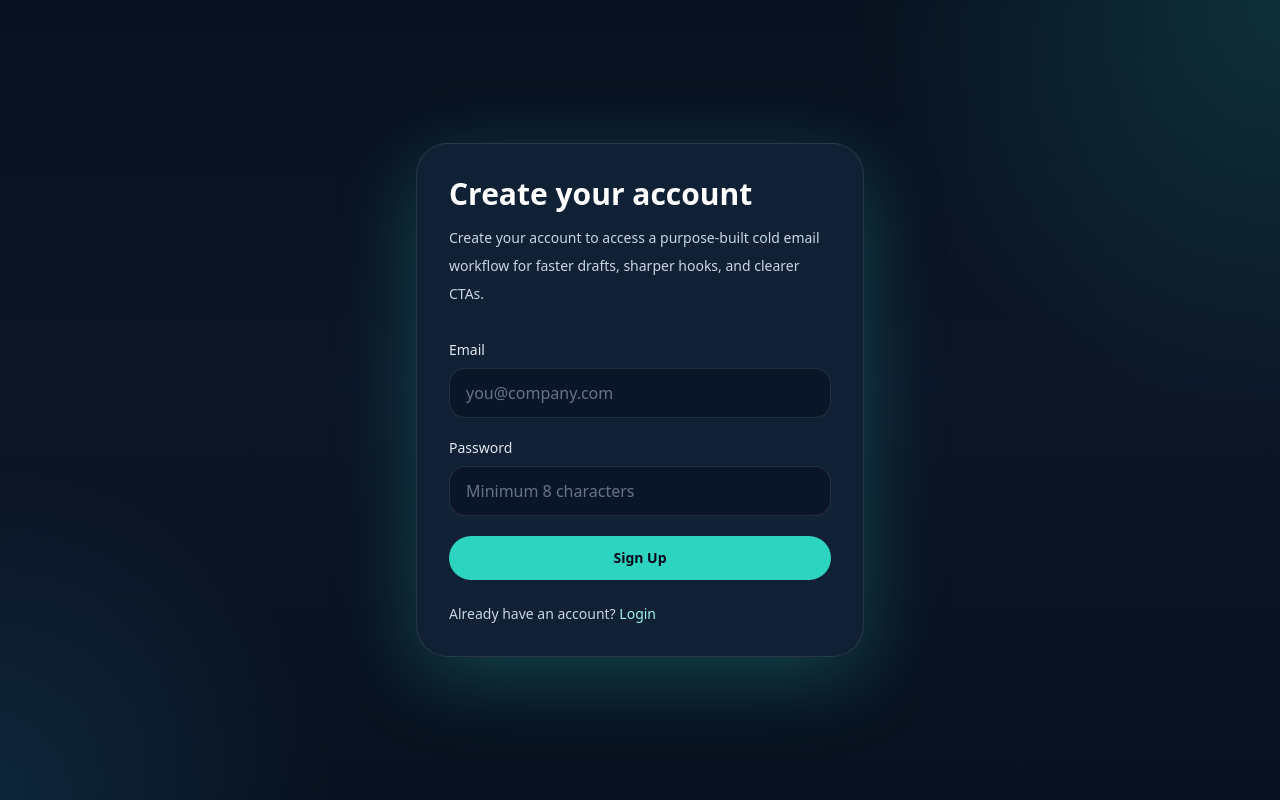
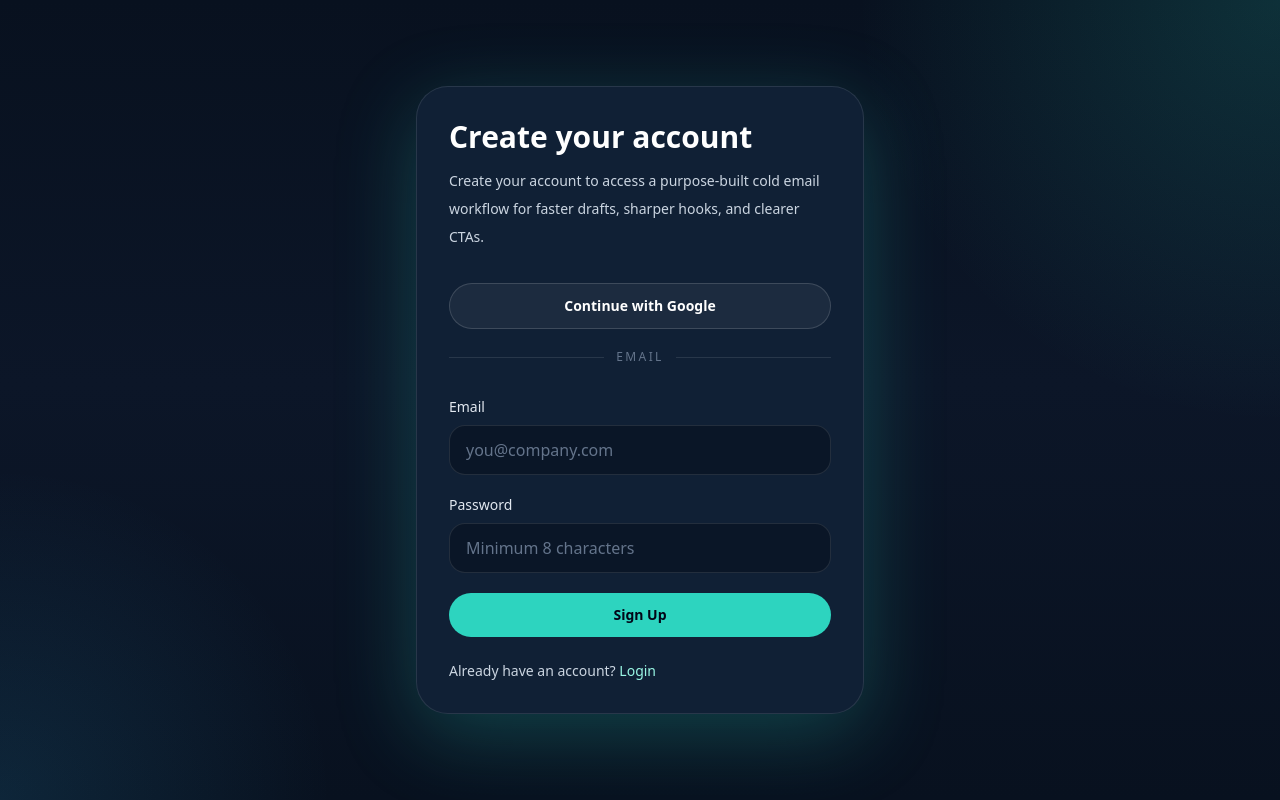
Before and after one commit to uppsala018/Cold-email-generator, a Next.js app: page /signup in a window 1280 px wide. Built offline with nearby package versions, Linux system fonts and the light colour scheme; no server answers.

Commit message:
Add Google auth and admin access bypass

```diff
--- a/app/actions.ts
+++ b/app/actions.ts
@@ -3,12 +3,29 @@
 import { revalidatePath } from "next/cache";
 import { redirect } from "next/navigation";
 import { createClient } from "@/lib/supabase/server";
+import { getBaseUrl } from "@/lib/utils";
 
 async function getCredentials(formData: FormData) {
   return {
     email: String(formData.get("email") || "").trim(),
     password: String(formData.get("password") || "").trim()
   };
+}
+
+async function signInWithOAuth(provider: "google" | "facebook") {
+  const supabase = await createClient();
+  const { data, error } = await supabase.auth.signInWithOAuth({
+    provider,
+    options: {
+      redirectTo: `${getBaseUrl()}/auth/callback?next=/dashboard`
+    }
+  });
+
+  if (error || !data.url) {
+    redirect(`/login?error=${encodeURIComponent(error?.message || `Unable to continue with ${provider}.`)}`);
+  }
+
+  redirect(data.url as never);
 }
 
 export async function loginAction(formData: FormData) {
@@ -43,3 +60,7 @@ export async function logoutAction() {
   revalidatePath("/", "layout");
   redirect("/");
 }
+
+export async function loginWithGoogleAction() {
+  await signInWithOAuth("google");
+}
--- /dev/null
+++ b/app/auth/callback/route.ts
@@ -0,0 +1,24 @@
+import { NextRequest, NextResponse } from "next/server";
+import { createClient } from "@/lib/supabase/server";
+import { getBaseUrl } from "@/lib/utils";
+
+export async function GET(request: NextRequest) {
+  const requestUrl = new URL(request.url);
+  const code = requestUrl.searchParams.get("code");
+  const next = requestUrl.searchParams.get("next") || "/dashboard";
+
+  if (!code) {
+    return NextResponse.redirect(new URL("/login?error=Missing%20authentication%20code.", getBaseUrl()));
+  }
+
+  const supabase = await createClient();
+  const { error } = await supabase.auth.exchangeCodeForSession(code);
+
+  if (error) {
+    return NextResponse.redirect(
+      new URL(`/login?error=${encodeURIComponent(error.message)}`, getBaseUrl())
+    );
+  }
+
+  return NextResponse.redirect(new URL(next, getBaseUrl()));
+}
--- a/app/login/page.tsx
+++ b/app/login/page.tsx
@@ -1,6 +1,6 @@
 import type { Metadata } from "next";
 import Link from "next/link";
-import { loginAction } from "@/app/actions";
+import { loginAction, loginWithGoogleAction } from "@/app/actions";
 import { AuthCard } from "@/components/auth-card";
 
 export const metadata: Metadata = {
@@ -28,6 +28,7 @@ export default async function LoginPage({
         description="Log in to access your outbound workspace and continue building stronger cold emails faster."
         actionLabel="Login"
         action={loginAction}
+        oauthActions={[{ label: "Continue with Google", action: loginWithGoogleAction }]}
         error={params.error}
         footer={
           <>
--- a/app/signup/page.tsx
+++ b/app/signup/page.tsx
@@ -1,6 +1,6 @@
 import type { Metadata } from "next";
 import Link from "next/link";
-import { signupAction } from "@/app/actions";
+import { loginWithGoogleAction, signupAction } from "@/app/actions";
 import { AuthCard } from "@/components/auth-card";
 
 export const metadata: Metadata = {
@@ -28,6 +28,7 @@ export default async function SignupPage({
         description="Create your account to access a purpose-built cold email workflow for faster drafts, sharper hooks, and clearer CTAs."
         actionLabel="Sign Up"
         action={signupAction}
+        oauthActions={[{ label: "Continue with Google", action: loginWithGoogleAction }]}
         error={params.error}
         footer={
           <>
--- a/components/auth-card.tsx
+++ b/components/auth-card.tsx
@@ -1,10 +1,16 @@
 import type { ReactNode } from "react";
+
+type OauthAction = {
+  label: string;
+  action: () => Promise<void>;
+};
 
 type AuthCardProps = {
   title: string;
   description: string;
   actionLabel: string;
   action: (formData: FormData) => Promise<void>;
+  oauthActions?: OauthAction[];
   footer: ReactNode;
   error?: string;
 };
@@ -14,6 +20,7 @@ export function AuthCard({
   description,
   actionLabel,
   action,
+  oauthActions = [],
   footer,
   error
 }: AuthCardProps) {
@@ -21,6 +28,25 @@ export function AuthCard({
     <div className="w-full max-w-md rounded-[32px] border border-white/10 bg-surface p-8 shadow-glow">
       <h1 className="text-3xl font-semibold text-white">{title}</h1>
       <p className="mt-3 text-sm leading-7 text-slate-300">{description}</p>
+      {oauthActions.length ? (
+        <div className="mt-8 space-y-3">
+          {oauthActions.map((oauthAction) => (
+            <form key={oauthAction.label} action={oauthAction.action}>
+              <button
+                type="submit"
+                className="w-full rounded-full border border-white/15 bg-white/5 px-5 py-3 text-sm font-semibold text-white transition hover:border-white/30 hover:bg-white/10"
+              >
+                {oauthAction.label}
+              </button>
+            </form>
+          ))}
+          <div className="flex items-center gap-3 pt-2 text-xs uppercase tracking-[0.2em] text-slate-500">
+            <div className="h-px flex-1 bg-white/10" />
+            <span>Email</span>
+            <div className="h-px flex-1 bg-white/10" />
+          </div>
+        </div>
+      ) : null}
       <form action={action} className="mt-8 space-y-5">
         <div>
           <label htmlFor="email" className="mb-2 block text-sm font-medium text-slate-200">
--- a/lib/billing.ts
+++ b/lib/billing.ts
@@ -3,6 +3,15 @@ import type { User } from "@supabase/supabase-js";
 export function isUserSubscribed(user: User | null) {
   if (!user) {
     return false;
+  }
+
+  const adminBypassEmails = (process.env.ADMIN_BYPASS_EMAILS || "")
+    .split(",")
+    .map((email) => email.trim().toLowerCase())
+    .filter(Boolean);
+
+  if (user.email && adminBypassEmails.includes(user.email.toLowerCase())) {
+    return true;
   }
 
   if (process.env.NEXT_PUBLIC_ENABLE_TEST_SUBSCRIPTION === "true") {
```
